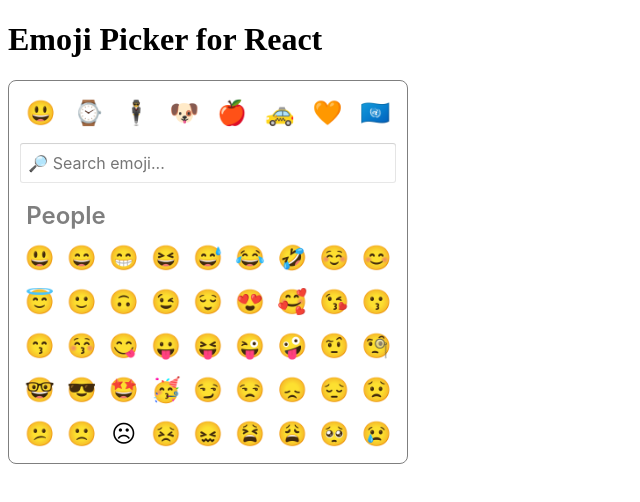
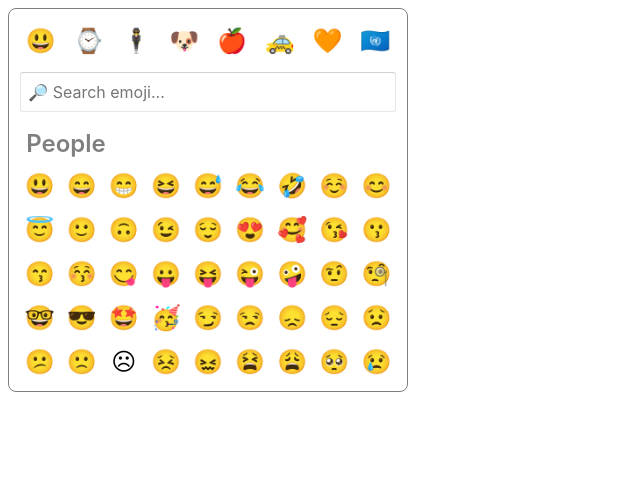
Before and after one commit to nkpgardose/EmojiPicker, a React (Create React App) app: page / in a window 1280 px wide. Shown: the top 502 px of the page, without its empty margins (0-640 px from the left). Built offline with nearby package versions, Linux system fonts and the light colour scheme.

Commit message:
🚫Remove unnecessary code

```diff
--- a/src/App.css
+++ /dev/null
@@ -1,4 +0,0 @@
-.App {
-  box-sizing: border-box;
-  width: 100%;
-}
--- a/src/App.js
+++ b/src/App.js
@@ -1,16 +1,8 @@
 import React from "react";
 import EmojiPicker from "./components/EmojiPicker";
-import "./App.css";
 
 function App() {
-  return (
-    <div className="App">
-      <header>
-        <h1>Emoji Picker for React</h1>
-        <EmojiPicker />
-      </header>
-    </div>
-  );
+  return <EmojiPicker />;
 }
 
 export default App;
--- a/src/components/EmojiPicker/index.css
+++ b/src/components/EmojiPicker/index.css
@@ -41,11 +41,11 @@
   display: block;
   font-family: var(--family);
   font-size: 1em;
-  height: 2.5rem;
+  height: 2.5em;
   margin-left: 0;
   margin-right: 0;
   outline: 0;
-  padding: 0 0.5rem;
+  padding: 0 0.5em;
   transition: box-shadow 0.3s ease-in;
   width: 100%;
   will-change: box-shadow;
--- a/src/components/EmojiPicker/index.js
+++ b/src/components/EmojiPicker/index.js
@@ -2,7 +2,7 @@
 import PropTypes from "prop-types";
 import { ordered, lib } from "emojilib";
 import searchEmoji from "./searchEmoji";
-import "./../../index.css";
+import "./../../variables.css";
 import "./index.css";
 
 const propTypes = {
--- a/src/index.js
+++ b/src/index.js
@@ -1,6 +1,5 @@
 import React from "react";
 import ReactDOM from "react-dom";
-import "./index.css";
 import App from "./App";
 import * as serviceWorker from "./serviceWorker";
 
```
Also changed, not shown: src/variables.css (renamed from src/index.css).
